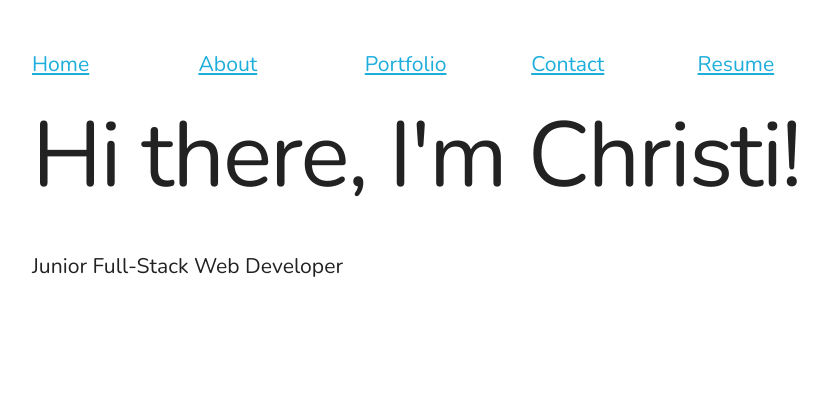
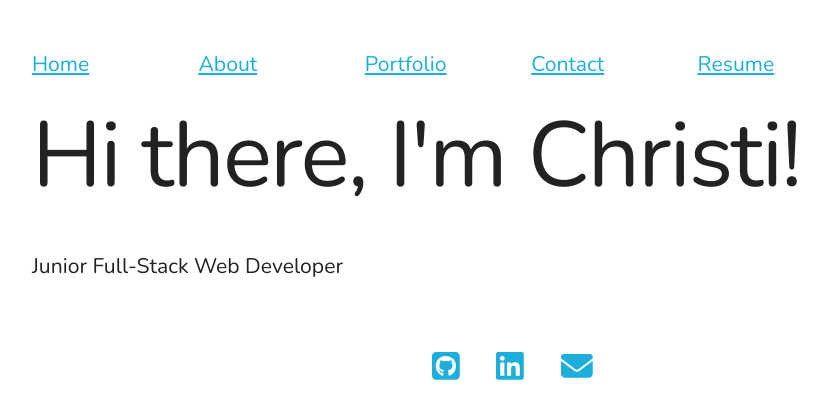
Before and after one commit to jazzberriess/react-portfolio, a React (Create React App) app: page / in a window 1280 px wide. Shown: the top 418 px of the page, without its empty margins (128-956 px from the left). Built offline with nearby package versions, Linux system fonts and the light colour scheme.

Commit message:
Added fontAwesome icons and footer details

```diff
--- a/package.json
+++ b/package.json
@@ -3,6 +3,11 @@
   "version": "0.1.0",
   "private": true,
   "dependencies": {
+    "@fortawesome/fontawesome-common-types": "^6.1.1",
+    "@fortawesome/fontawesome-svg-core": "^6.1.1",
+    "@fortawesome/free-brands-svg-icons": "^6.1.1",
+    "@fortawesome/free-solid-svg-icons": "^6.1.1",
+    "@fortawesome/react-fontawesome": "^0.2.0",
     "@testing-library/jest-dom": "^5.16.4",
     "@testing-library/react": "^13.3.0",
     "@testing-library/user-event": "^13.5.0",
--- a/src/App.js
+++ b/src/App.js
@@ -1,11 +1,13 @@
 import React from 'react';
 // import Navigation from './components/Navigation';
 import PortfolioContainer from './components/PortfolioContainer';
+import Footer from './components/Footer';
 
 export default function App() {
   return (
     <div>
       <PortfolioContainer />
+      <Footer />
     </div>
   );
 }
--- /dev/null
+++ b/src/components/Footer.js
@@ -0,0 +1,50 @@
+import React from 'react';
+import { FontAwesomeIcon } from '@fortawesome/react-fontawesome';
+import { faGithubSquare, faLinkedin } from '@fortawesome/free-brands-svg-icons';
+import { faEnvelope } from '@fortawesome/free-solid-svg-icons';
+
+export default function Footer() {
+  return (
+    <section>
+      <div className="container" role="navigation" aria-label="Contact details">
+        <div className="row u-width-full" id="contact-nav">
+          <a
+            href="https://github.com/jazzberriess"
+            aria-label="Visit Christi's GitHub profile"
+          >
+            <FontAwesomeIcon
+              icon={faGithubSquare}
+              size="xl"
+              alt="gitHub icon"
+              className="contact-icons"
+            />
+          </a>
+
+          <a
+            href="https://www.linkedin.com/in/christi-s-0b71b62b/"
+            aria-label="Visit Christi's LinkedIn profile."
+          >
+            <FontAwesomeIcon
+              icon={faLinkedin}
+              alt="LinekedIn icon"
+              size="xl"
+              className="contact-icons"
+            />
+          </a>
+
+          <a
+            href="mailto:cscapwebdev@gmail.com"
+            aria-label="Send Christi an e-mail"
+          >
+            <FontAwesomeIcon
+              icon={faEnvelope}
+              size="xl"
+              alt="Email icon"
+              className="contact-icons"
+            />
+          </a>
+        </div>
+      </div>
+    </section>
+  );
+}
--- a/src/components/styles/style.css
+++ b/src/components/styles/style.css
@@ -18,6 +18,14 @@ ul {
   list-style: none;
 }
 
+.contact-icons {
+  margin: 1rem;
+}
+
+#contact-nav {
+  text-align: center;
+}
+
 .bold {
   font-weight: 900;
 }
--- a/src/index.js
+++ b/src/index.js
@@ -2,6 +2,7 @@ import React from 'react';
 //https://reactjs.org/blog/2022/03/08/react-18-upgrade-guide.html#updates-to-client-rendering-apis
 import { createRoot } from 'react-dom/client';
 import App from './App';
+
 const rootContainer = document.getElementById('root');
 
 createRoot(rootContainer).render(<App />);
```
Also changed, not shown: 1 other file (tests, documents, lock files or other folders).
